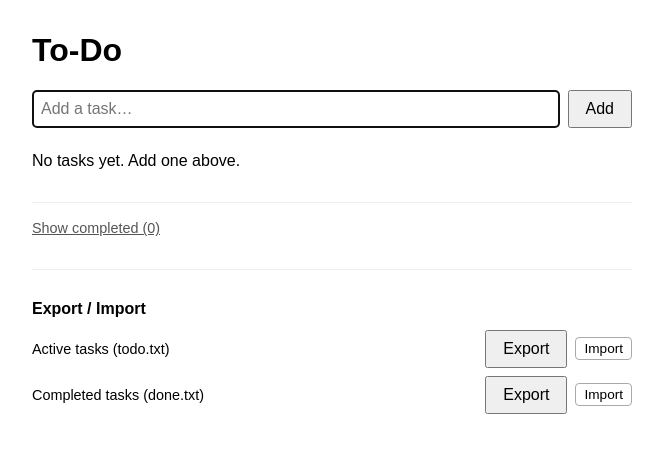
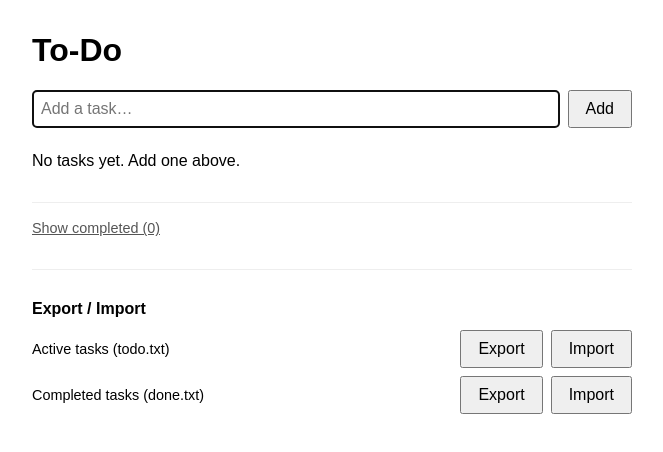
Before and after one commit to C295643/vue-awesome-app, a Vue app: page / in a window 1280 px wide. Shown: the top 452 px of the page, without its empty margins (308-971 px from the left). Built offline with nearby package versions, Linux system fonts and the light colour scheme; the HTML template or start-up script is replaced by a standard one.

Commit message:
fix: import button style match and fix file input not updating list

```diff
--- a/src/App.vue
+++ b/src/App.vue
@@ -1,5 +1,5 @@
 <script setup lang="ts">
-import { ref, watchEffect } from 'vue'
+import { ref, watchEffect, useTemplateRef } from 'vue'
 
 function load<T>(key: string, fallback: T): T {
   try {
@@ -41,6 +41,9 @@ function moveDown(index: number) {
 
 const showDone = ref(false)
 
+const tasksFileInput = useTemplateRef<HTMLInputElement>('tasksFileInput')
+const doneFileInput = useTemplateRef<HTMLInputElement>('doneFileInput')
+
 function exportFile(lines: string[], filename: string) {
   const blob = new Blob([lines.join('\n')], { type: 'text/plain' })
   const url = URL.createObjectURL(blob)
@@ -52,15 +55,16 @@ function exportFile(lines: string[], filename: string) {
 }
 
 function importFile(target: typeof tasks, event: Event) {
-  const file = (event.target as HTMLInputElement).files?.[0]
+  const input = event.target as HTMLInputElement
+  const file = input.files?.[0]
   if (!file) return
   const reader = new FileReader()
   reader.onload = (e) => {
     const text = e.target?.result as string
     target.value = text.split('\n').map(l => l.trim()).filter(Boolean)
+    input.value = ''
   }
   reader.readAsText(file)
-  ;(event.target as HTMLInputElement).value = ''
 }
 
 
@@ -72,12 +76,7 @@ function importDone(e: Event) { importFile(done, e) }</script>
     <h1>To-Do</h1>
 
     <form @submit.prevent="addTask">
-      <input
-        v-model="newTask"
-        type="text"
-        placeholder="Add a task…"
-        autofocus
-      />
+      <input v-model="newTask" type="text" placeholder="Add a task…" autofocus />
       <button type="submit">Add</button>
     </form>
 
@@ -111,12 +110,14 @@ function importDone(e: Event) { importFile(done, e) }</script>
       <div class="io-row">
         <span>Active tasks (todo.txt)</span>
         <button @click="exportFile(tasks, 'todo.txt')">Export</button>
-        <label class="import-label">Import<input type="file" accept=".txt" @change="importTasks($event)" /></label>
+        <button @click="tasksFileInput?.click()">Import</button>
+        <input ref="tasksFileInput" type="file" accept=".txt" class="hidden-input" @change="importTasks($event)" />
       </div>
       <div class="io-row">
         <span>Completed tasks (done.txt)</span>
         <button @click="exportFile(done, 'done.txt')">Export</button>
-        <label class="import-label">Import<input type="file" accept=".txt" @change="importDone($event)" /></label>
+        <button @click="doneFileInput?.click()">Import</button>
+        <input ref="doneFileInput" type="file" accept=".txt" class="hidden-input" @change="importDone($event)" />
       </div>
     </section>
   </main>
@@ -235,15 +236,7 @@ li {
   flex: 1;
 }
 
-.import-label {
-  font-size: 0.85rem;
-  border: 1px solid #aaa;
-  border-radius: 4px;
-  padding: 0.2rem 0.5rem;
-  cursor: pointer;
-}
-
-.import-label input {
+.hidden-input {
   display: none;
 }
 </style>
```
